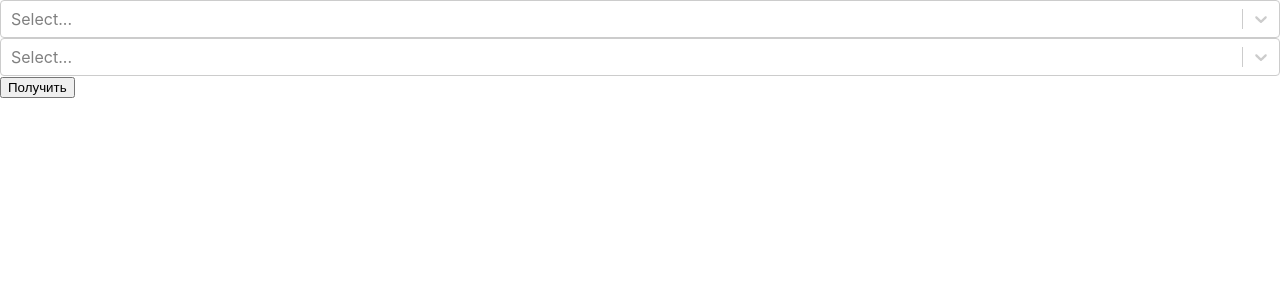
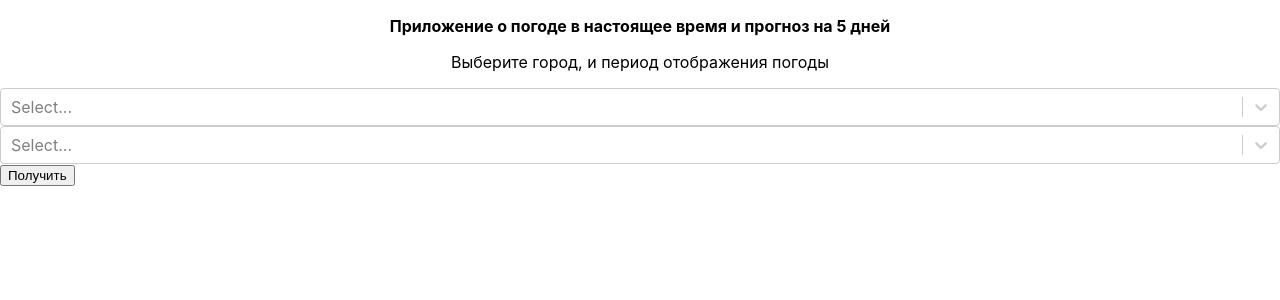
Before and after one commit to roman7586/weather-moduleF1-, a React (Create React App) app: page / in a window 1280 px wide. Shown: the top 300 px of the page. Built offline with nearby package versions, Linux system fonts and the light colour scheme.

Commit message:
косметические доработки

```diff
--- a/src/App.js
+++ b/src/App.js
@@ -7,14 +7,6 @@ const API_KEY = "e7907fb61341a884c0af67d0ce2257cb"
 
 class App extends React.Component {
 
-  //state = {
-  //  temp: undefined,
-  //  city: undefined,
-  //  country: undefined,
-  //  humidity: undefined,
-  //  speed: undefined,
-  //  error: undefined
-  //}
   state = {
     list: []
   }
@@ -75,6 +67,8 @@ class App extends React.Component {
   render() {
       return (
           <div>
+              <p align="center" ><b>Приложение о погоде в настоящее время  и прогноз на 5 дней</b></p>
+              <p align="center">Выберите город, и период отображения погоды</p>
               <Form weatherMethod={this.gettingWeather} />
 
               {this.state.list.map(st =>
```
